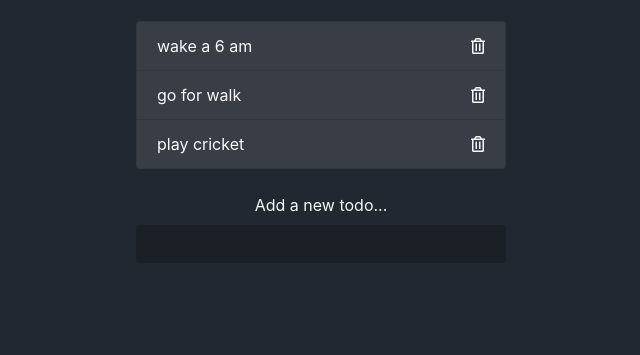
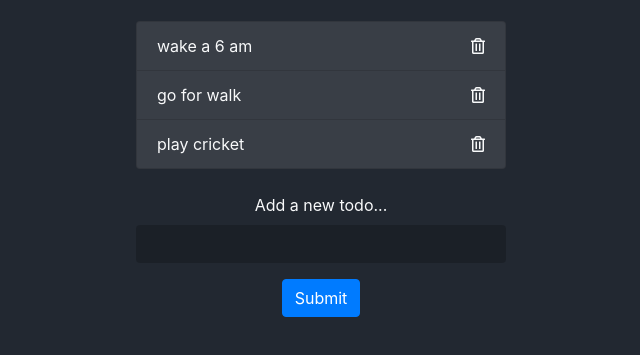
Before and after one commit to alih6051/todos, a plain HTML site: page index.html in a window 1280 px wide. Shown: the part 137-492 px from the top of the page, without its empty margins (319-959 px from the left). Drawn offline with nearby package versions, Linux system fonts and the light colour scheme.

Commit message:
Update index.html

```diff
--- a/index.html
+++ b/index.html
@@ -37,6 +37,7 @@
     <form class="add text-center my-4">
       <label class="text-light">Add a new todo...</label>
       <input class="form-control m-auto" type="text" name="add" />
+      <input class="btn btn-primary mt-3" id="submit" type="submit" value="Submit">
     </form>
 
   </div>
```
